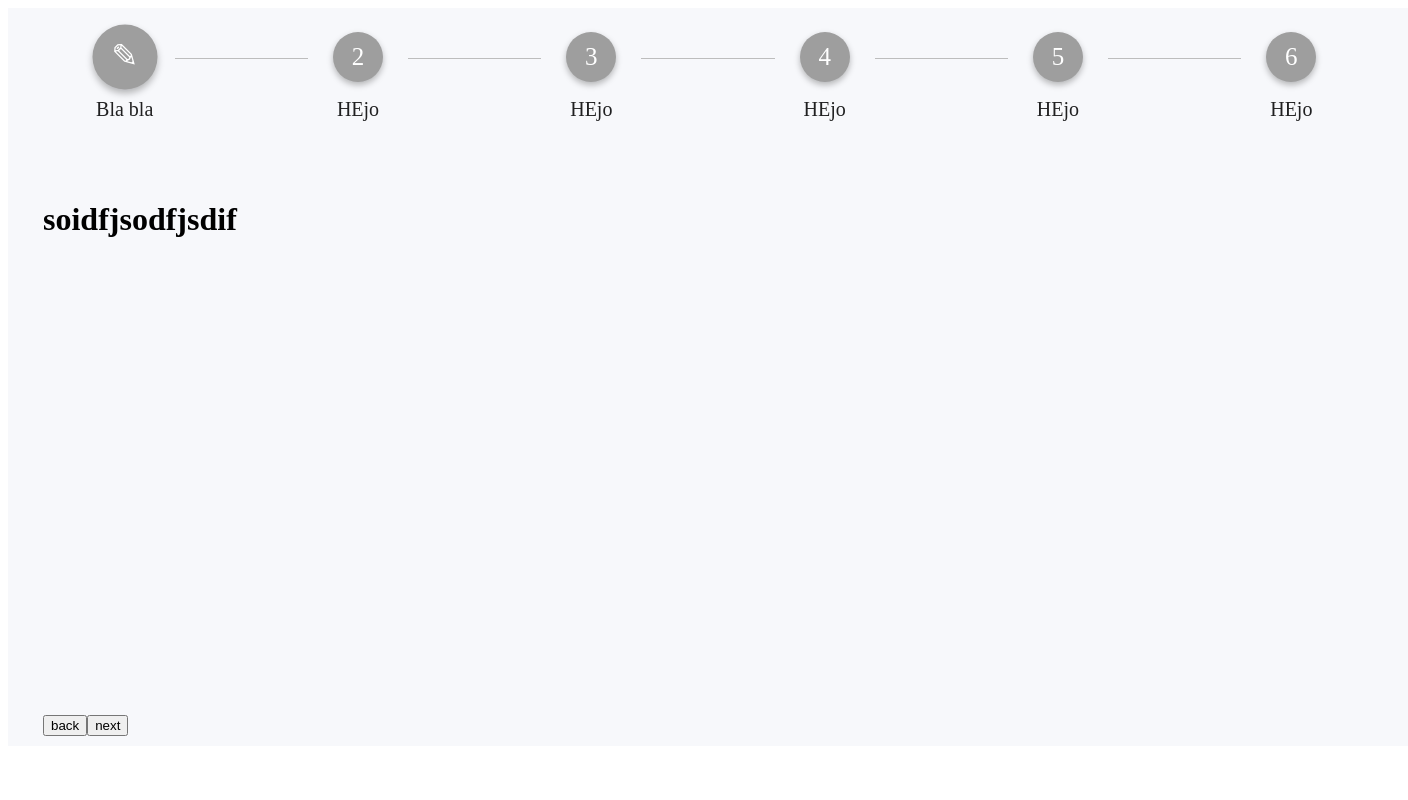
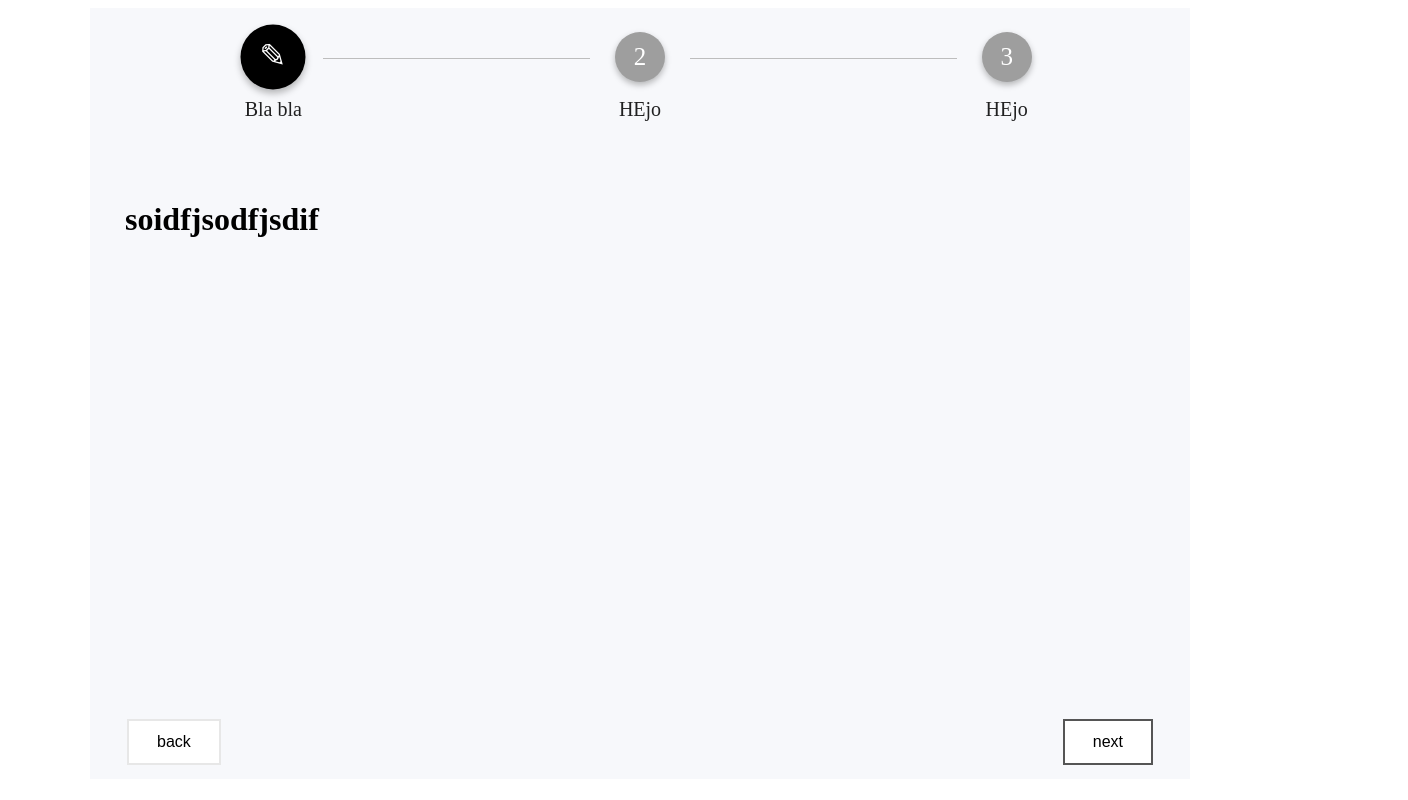
Before and after one commit to dimitor115/simple-v-stepper-example, a Nuxt app: page / in a window 1280 px wide. Shown: the whole page, 1408 px wide, since content can reach past the window. Built offline with nearby package versions, Linux system fonts and the light colour scheme.

Commit message:
css fix more

```diff
--- a/components/SimpleStepper.vue
+++ b/components/simple-v-stepper/SimpleStepper.vue
@@ -26,18 +26,18 @@
         </div>
 
         <div class="stepper-navigation">
-            <button v-if="stepNumber > 1" class="btn btn-default" @click.prevent="moveToStep(stepNumber - 1)">
+            <button v-if="stepNumber > 1" class="button back" @click.prevent="moveToStep(stepNumber - 1)">
                 back
             </button>
-            <button v-else class="btn btn-default disabled"> back</button>
+            <button v-else class="button back"> back</button>
 
             <button v-if="stepNumber < stepsDescription.length"
-                    class="btn btn-primary pull-right"
+                    class="button next"
                     @click.prevent="moveNextStep(stepNumber + 1)">
                 next
             </button>
 
-            <button v-else class="btn btn-success pull-right" @click.prevent="finishStepper"> finish
+            <button v-else class="button next" @click.prevent="finishStepper"> finish
             </button>
         </div>
     </div>
@@ -81,9 +81,9 @@
             },
             stepClass(index) {
                 return {
-                    '-step step-done': this.stepNumber > index + 1,
-                    '-step editable-step': this.stepNumber === index + 1,
-                    '-step': this.stepNumber < index + 1
+                    'step-navigation step-done': this.stepNumber > index + 1,
+                    'step-navigation editable-step': this.stepNumber === index + 1,
+                    'step-navigation': this.stepNumber < index + 1
                 }
             },
             finishStepper() {
@@ -104,9 +104,39 @@
 
 <style scoped>
 
-    .simple-stepper{
-        margin: auto;
-        width: 1400px;
+    /*navigation button -- start*/
+    .button {
+        border: none;
+        color: white;
+        padding: 12px 28px;
+        text-align: center;
+        text-decoration: none;
+        display: inline-block;
+        font-size: 16px;
+        margin: 4px 2px;
+        -webkit-transition-duration: 0.4s; /* Safari */
+        transition-duration: 0.4s;
+        cursor: pointer;
+    }
+
+    .back {
+        background-color: white;
+        color: black;
+        border: 2px solid #e7e7e7;
+    }
+
+    .back:hover {background-color: #e7e7e7;}
+
+    .next {
+        background-color: white;
+        color: black;
+        border: 2px solid #555555;
+        float: right !important;
+    }
+
+    .next:hover {
+        background-color: #555555;
+        color: white;
     }
 
     .step {
@@ -118,20 +148,29 @@
     .stepper-navigation {
         padding: 0 35px 10px 35px;
     }
+
+    .simple-stepper{
+        margin: auto;
+        width: 1100px;
+    }
+
+    /*progress bar*/
     .stepper-progress-bar {
         display: flex;
+        justify-content: center;
         width: 100%;
         margin: 0 auto;
+        /*padding: 24px;*/
     }
 
-    .stepper-progress-bar .-step {
+    .stepper-progress-bar .step-navigation {
         display: table-cell;
         position: relative;
         padding: 24px;
-        width: 33%;
+        width: 50%;
     }
 
-    .stepper-progress-bar .-step .step-title {
+    .stepper-progress-bar .step-navigation .step-title {
         margin-top: 16px;
         font-size: 20px;
         text-align: center;
@@ -165,7 +204,7 @@
     }
 
     .stepper-progress-bar .editable-step .step-circle {
-        background-color: $ sbp-admin-fa-active-light;
+        background-color: black;
         -webkit-transform: scale(1.3, 1.3);
         transform: scale(1.3, 1.3);
         -webkit-animation: toggleBtnAnim .175s;
@@ -199,19 +238,21 @@
         margin-left: 50px;
     }
 
-    .-step.step-done .step-circle:before {
+    .step-navigation.step-done .step-circle:before {
         content: "\2714";
     }
 
-    .-step.step-done .step-circle *,
-    .-step.editable-step .step-circle * {
+    .step-navigation.step-done .step-circle *,
+    .step-navigation.editable-step .step-circle * {
         display: none;
     }
 
-    .-step.editable-step .step-circle:before {
+    .step-navigation.editable-step .step-circle:before {
         content: "\270E";
     }
 
+
+    /*progress bar buttons animations*/
     @keyframes toggleBtnAnim {
         0% {
             -webkit-transform: scale(1, 1);
--- a/pages/index.vue
+++ b/pages/index.vue
@@ -12,7 +12,7 @@
 </template>
 
 <script>
-    import SimpleStepper from "../components/SimpleStepper";
+    import SimpleStepper from "../components/simple-v-stepper/SimpleStepper";
 
     export default {
         name: "index",
@@ -21,10 +21,7 @@
             stepsDescriptions: [
                 {name: "Bla bla"},
                 {name: "HEjo"},
-                {name: "HEjo"},
-                {name: "HEjo"},
-                {name: "HEjo"},
-                {name: "HEjo"},
+                {name: "HEjo"}
             ]
         })
     }
```
